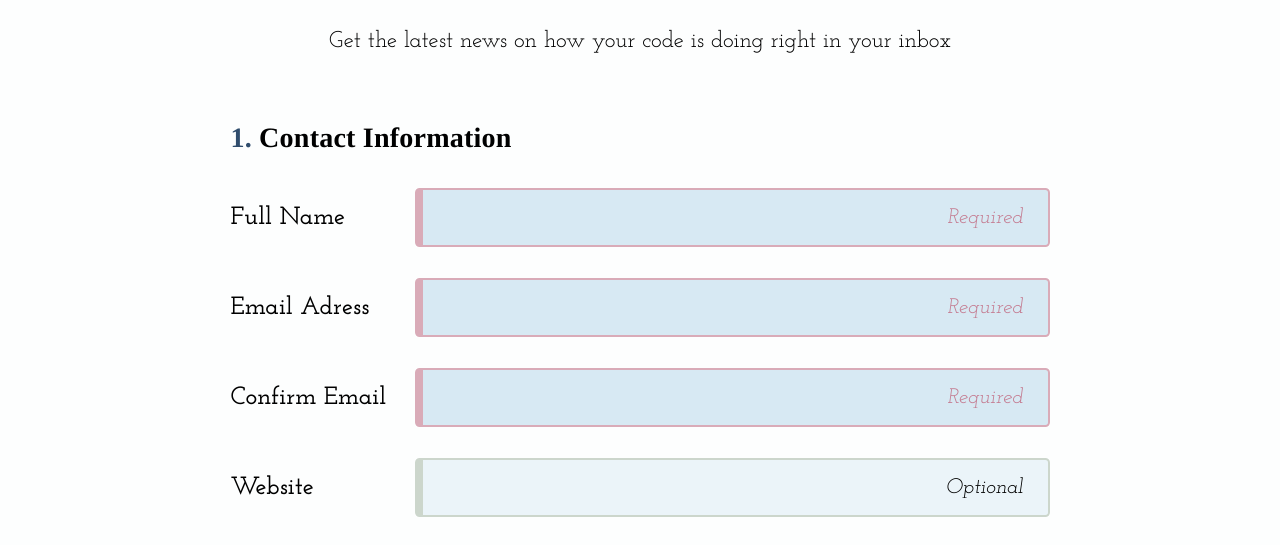
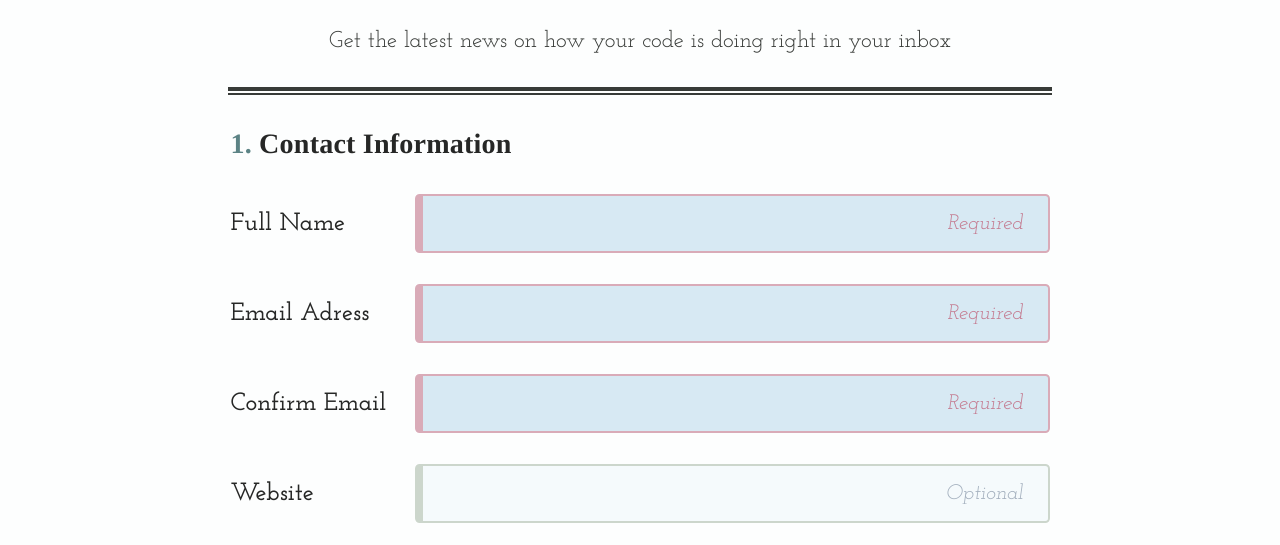
Before and after one commit to kevinmartinez/online-registration-form, a website: page index.html in a window 1280 px wide. Shown: the part 216-761 px from the top of the page. Drawn offline with Linux system fonts and the light colour scheme.

Commit message:
final fix colors

```diff
--- a/css/style.css
+++ b/css/style.css
@@ -12,16 +12,7 @@
   --pale-chestnut: #d9abb8;
   --old-rose: #c47b90;
   --azureish-white: #d7e9f3;
-
-  /* --primary--white: #F9F7FB;
-  --primary--black: #262726;
-  --secondary--black: #262726;
-  --tertiary--black: #444e56;
-  --primary--purple: #0894BD;
   --placeholder-grey: #a4b0be;
-  --required--grey: #E3E1E5;
-  --warning-red: #b33939;
-  --font-stack-headings: 'Tinos', 'Times New Roman', Times, serif; */
 }
 
 html{
@@ -93,8 +84,8 @@ button, input, select, textarea {
 }
 
 .header__info {
-  color: #444e56; /* IE11 fallback */
-  color: var(--tertiary--black);
+  color: #383b38; /* IE11 fallback */
+  color: var(--black-olive);
   font-weight: 400;
   font-size: 1.1em;
   line-height: 1.2;
@@ -102,11 +93,11 @@ button, input, select, textarea {
 
 .header__divider {
   height: 2px;
-  border-top-color: #444e56; /* IE11 fallback */
-  border-top: 4px solid  var(--tertiary--black);
+  border-top-color: #383b38; /* IE11 fallback */
+  border-top: 4px solid  var(--black-olive);
   border-right: none;
-  border-bottom-color: #444e56; /* IE11 fallback */
-  border-bottom: 2px solid  var(--tertiary--black);
+  border-bottom-color: #383b38; /* IE11 fallback */
+  border-bottom: 2px solid  var(--black-olive);
   border-left: none;
 }
 
@@ -126,14 +117,16 @@ button, input, select, textarea {
 }
 
 .heading--medium {
-  color: #383B38; /* Black olive */
+  color: #383b38;
+  color: var(--black-olive);
   font-size: 1.5em;
   line-height: 1.2;
 }
 
 .heading--small {
   font-size: 1.35em;
-  color: var(--secondary--black);
+  color: #262726;
+  color: var(--raisin-black);
   line-height: 1.3;
 }
 
@@ -151,8 +144,8 @@ legend {
 
 legend::before {
   content: counter(steps) ". ";
-  color: var(--primary--purple);
-  color: #304D6D;
+  color: #5c8385;
+  color: var(--steel-teal)
 }
 
 .form__section {
@@ -161,8 +154,8 @@ legend::before {
 }
 
 .form__section:nth-of-type(1){
-  /* TODO: Change color, do not use primary black, because it does not fit so good with the heading below */
-  border-bottom: 2px solid var(--primary--black);
+  border-bottom-color: #383b38;
+  border-bottom: 2px solid var(--black-olive);
 }
 
 .form__field {
@@ -188,9 +181,8 @@ legend::before {
 .form__label {
   font-size: 1.15em;
   font-weight: 600;
-  /* TODO: FIX VARIABLE FOR THIS COLOR */
-  color: #444e56;
-  color: var(--secondary--black);
+  color: #262726;
+  color: var(--raisin-black);
 }
 
 /* Styles for textarea label heading, margin-bottom is set to the same as default headings bottom margins */
@@ -205,7 +197,8 @@ input[type="email"],
 input[type="tel"],
 input[type="url"],
 select {
-  background-color: #EBF4F9;
+  background-color: #f5fafc;
+  background-color: var(--mint-cream);
   padding: .6em 3%;
   border: 2px solid;
   border-radius: .2em;
@@ -219,12 +212,13 @@ select {
   -webkit-appearance: none;
      -moz-appearance: none;
           appearance: none;
-  background: url(../img/arrow_up_and_down.svg) no-repeat right/20px #EEF7FF;
+  background: url(../img/arrow_up_and_down.svg) no-repeat right/20px #f5fafc;
 }
 
 textarea {
-  background-color: #F5FAFC;
-  border: 2px solid #304D6D;
+  background-color: #f5fafc;
+  background-color: var(--mint-cream);
+  border: 2px solid var(--japanese-indigo);
   border-radius: .2em;
   padding: .6em 3%;
   font-size: 1.125em;
@@ -256,7 +250,7 @@ textarea {
 
 input[type="checkbox"]:checked + label,
 input[type="radio"]:checked + label {
-  color: #5C8385; /* Steel teal */
+  color: #5c8385; /* Steel teal */
   color: var(--steel-teal);
 }
 
@@ -289,6 +283,7 @@ input:invalid {
 input:required:focus,
 input:optional:focus,
 textarea:focus {
+  background-color: #fdfefe;
   background-color: var(--white);
 }
 
@@ -345,7 +340,6 @@ input::-webkit-input-placeholder {
 }
 
 input::-ms-input-placeholder {
-  /* TODO: CHANGE */
   color: var(--placeholder-grey);
   text-align: right;
   font-weight: 400;
@@ -383,7 +377,6 @@ select:hover {
   background-color: var(--ghost-white);
 }
 
-/* TODO: FIX BEM */
 .form__submit-btn {
   border: none;
   display: block;
@@ -412,11 +405,6 @@ select:hover {
 
   html {
     font-size: .8em;
-  }
-
-  body {
-    /* TODO: Remove before submit */
-    background: lightskyblue;
   }
 
   .header__divider {
```
